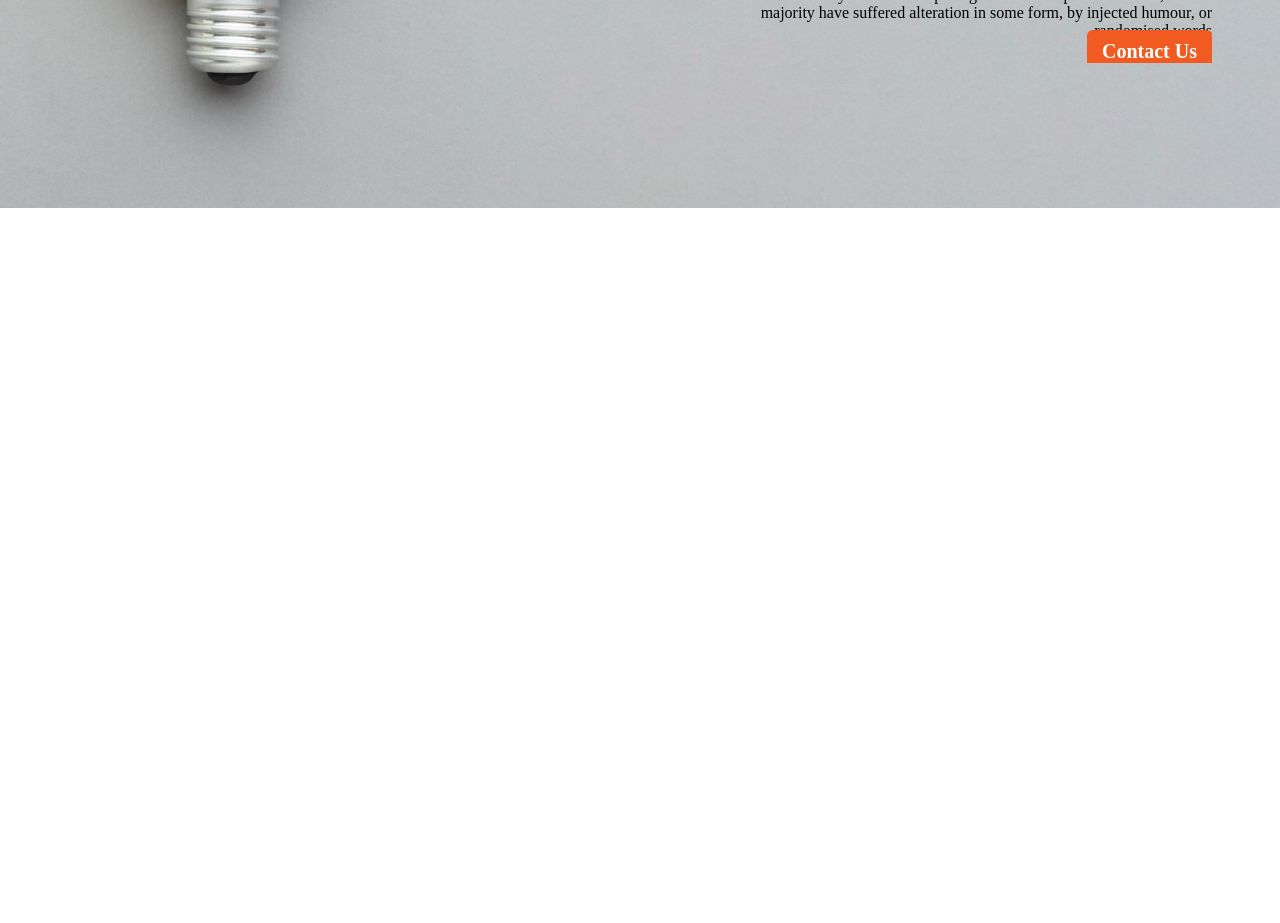
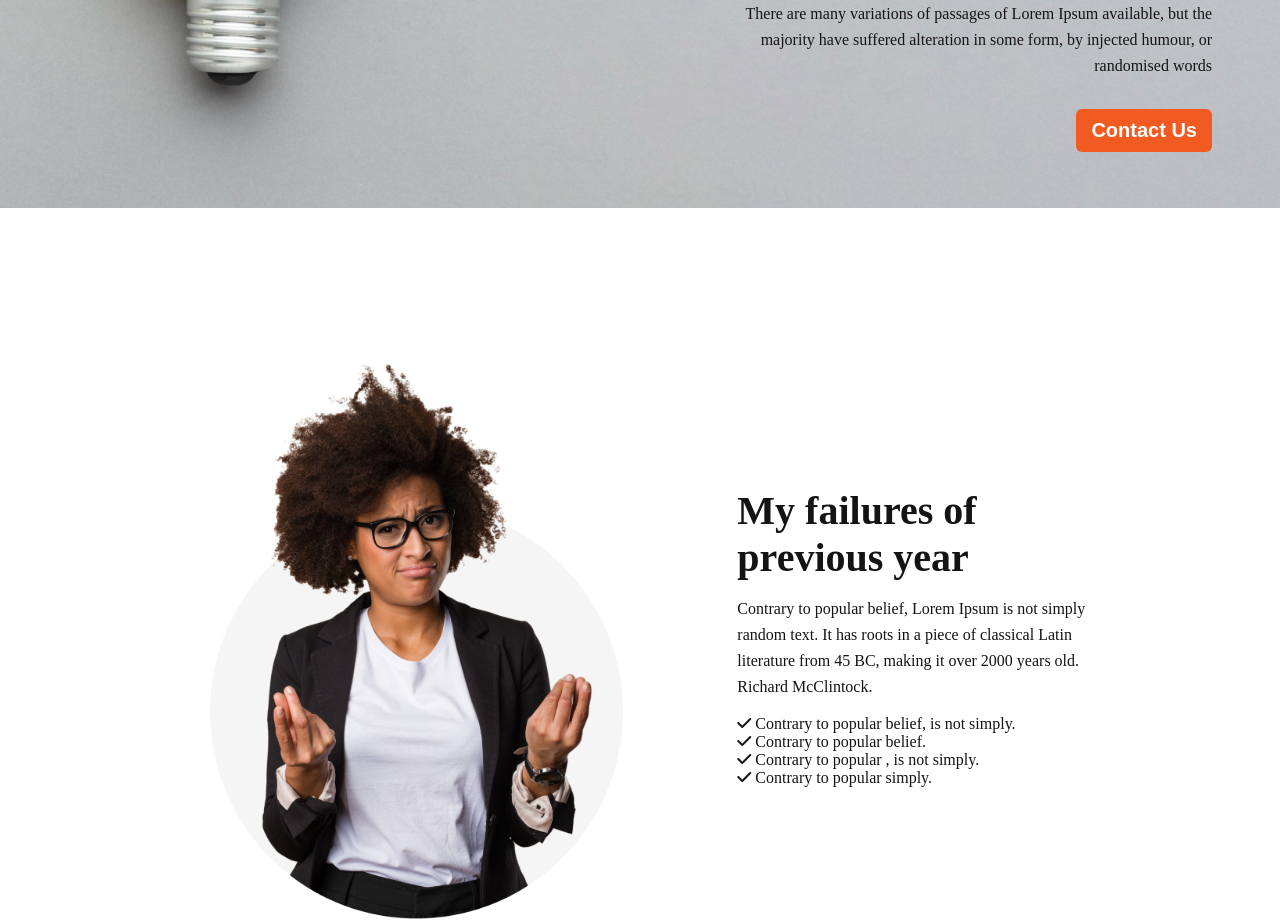
Before and after one commit to IqbalM42/new-year-website, a plain HTML site: page index.html in a window 1280 px wide. Shown: the part 439-1362 px from the top of the page. Before the commit the page ends 800 px from the top, so only its background shows below. Drawn offline with Linux system fonts and the light colour scheme.

Commit message:
add main top section

```diff
--- a/index.html
+++ b/index.html
@@ -6,6 +6,8 @@
     <title>New Year Website</title>
     <link rel="shortcut icon" href="images/Home.png" type="image/x-icon">
     <link rel="stylesheet" href="styles/style.css">
+    <!-- font awesome link -->
+    <script src="https://kit.fontawesome.com/3c141c58e8.js" crossorigin="anonymous"></script>
 </head>
 <body>
     <header>
@@ -15,13 +17,27 @@
             </div>
             <div class="banner_contant">
                 <h1>All Thinks Are Possible If You believe</h1>
-                <p>There are many variations of passages of Lorem Ipsum available, but the majority have suffered alteration in some form, by injected humour, or randomised words</p>
-                <buttdon class="btn_primary btn_banner">Contact Us</buttdon>
+                <p class="section_description">There are many variations of passages of Lorem Ipsum available, but the majority have suffered alteration in some form, by injected humour, or randomised words</p>
+                <button class="btn_primary btn_banner">Contact Us</button>
             </div>
         </div>
     </header>
     <main>
-
+        <div class="maind_top_section">
+           <div class="container main_year">
+                <div class="top_img">
+                    <img src="images/person.png" alt="">
+                </div>
+                <div class="top_text">
+                    <h3 class="section_heading">My failures of previous year</h3>
+                    <p class="section_description">Contrary to popular belief, Lorem Ipsum is not simply random text. It has roots in a piece of classical Latin literature from 45 BC, making it over 2000 years old. Richard McClintock.</p>
+                    <p> <i class="fa-solid fa-check"></i> Contrary to popular belief, is not simply.</p>
+                    <p> <i class="fa-solid fa-check"></i> Contrary to popular belief.</p>
+                    <p> <i class="fa-solid fa-check"></i> Contrary to popular , is not simply.</p>
+                    <p> <i class="fa-solid fa-check"></i> Contrary to popular simply.</p>
+                </div>
+           </div>
+        </div>
     </main>
     <footer>
 
--- a/styles/style.css
+++ b/styles/style.css
@@ -6,7 +6,7 @@ body{
     margin: 0;
     padding: 0;
 }
-.btn_primary{
+.btn_banner{
     font-size: 20px;
     font-weight: 600;
     padding: 10px 15px;
@@ -14,6 +14,7 @@ body{
     border-radius: 6px;
     color: #fff;
     background-color: #F15B22;
+    margin-top: 15px;
 }
 .banner{
     overflow: hidden;
@@ -41,4 +42,32 @@ body{
     line-height: 26px;
     color: #151414;
     margin-bottom: 15px;
+    margin-top: 15px;
 }
+
+.container{
+    width: 70%;
+    margin: 200px auto;
+    margin-bottom: 0px;
+}
+.main_year{
+    display: flex;
+    justify-content: space-between;
+    gap: 100px;
+    align-items: center;
+}
+.top_img img{
+    width: 100%;
+}
+.top_text{
+    width: 50%;
+}
+.top_text h3{
+    font-size: 40px;
+    font-weight: 700;
+    color: #151414;
+}
+.top_text p{
+    font-size: 16px;
+    color: #151414;
+}
```
